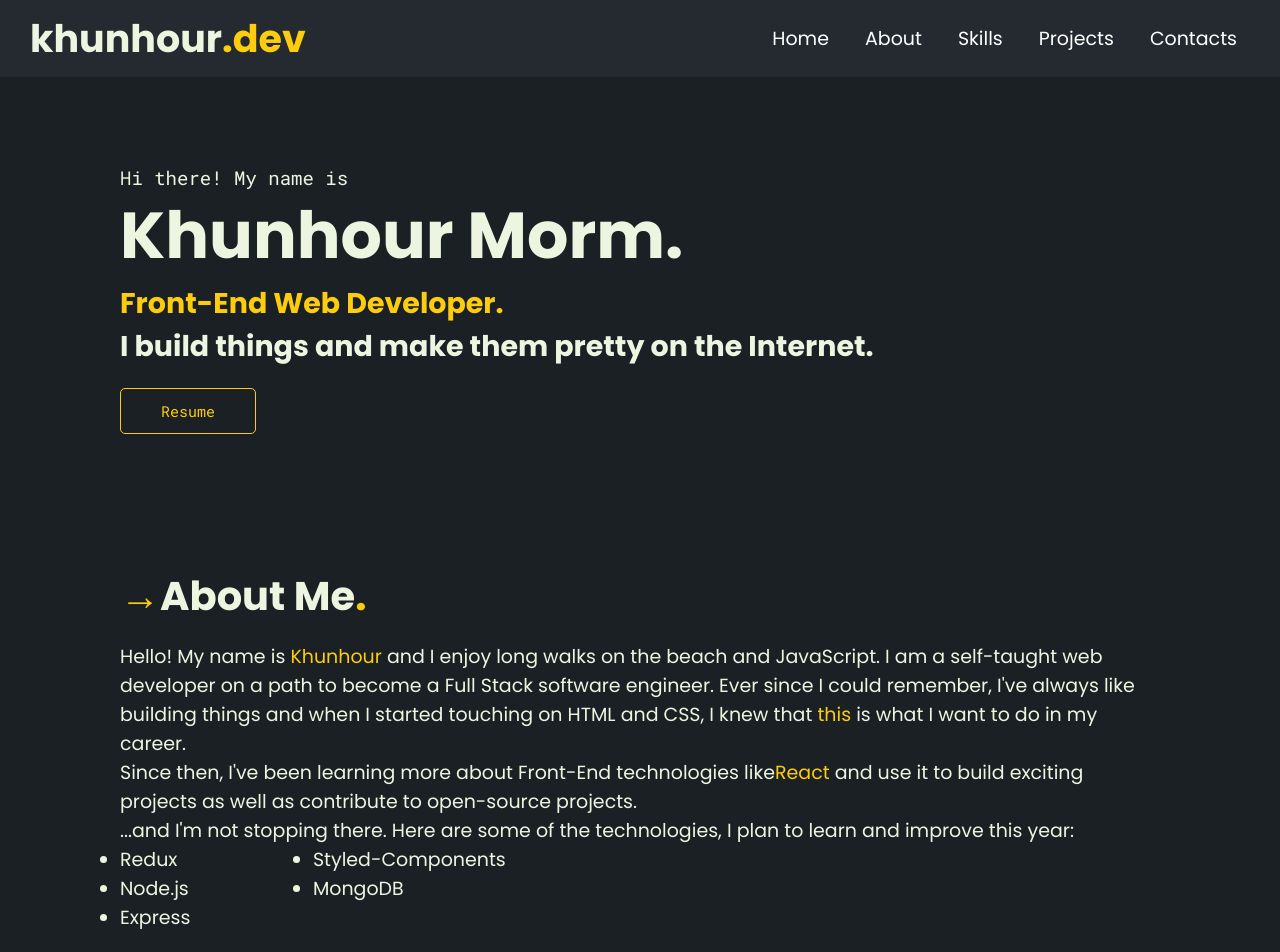
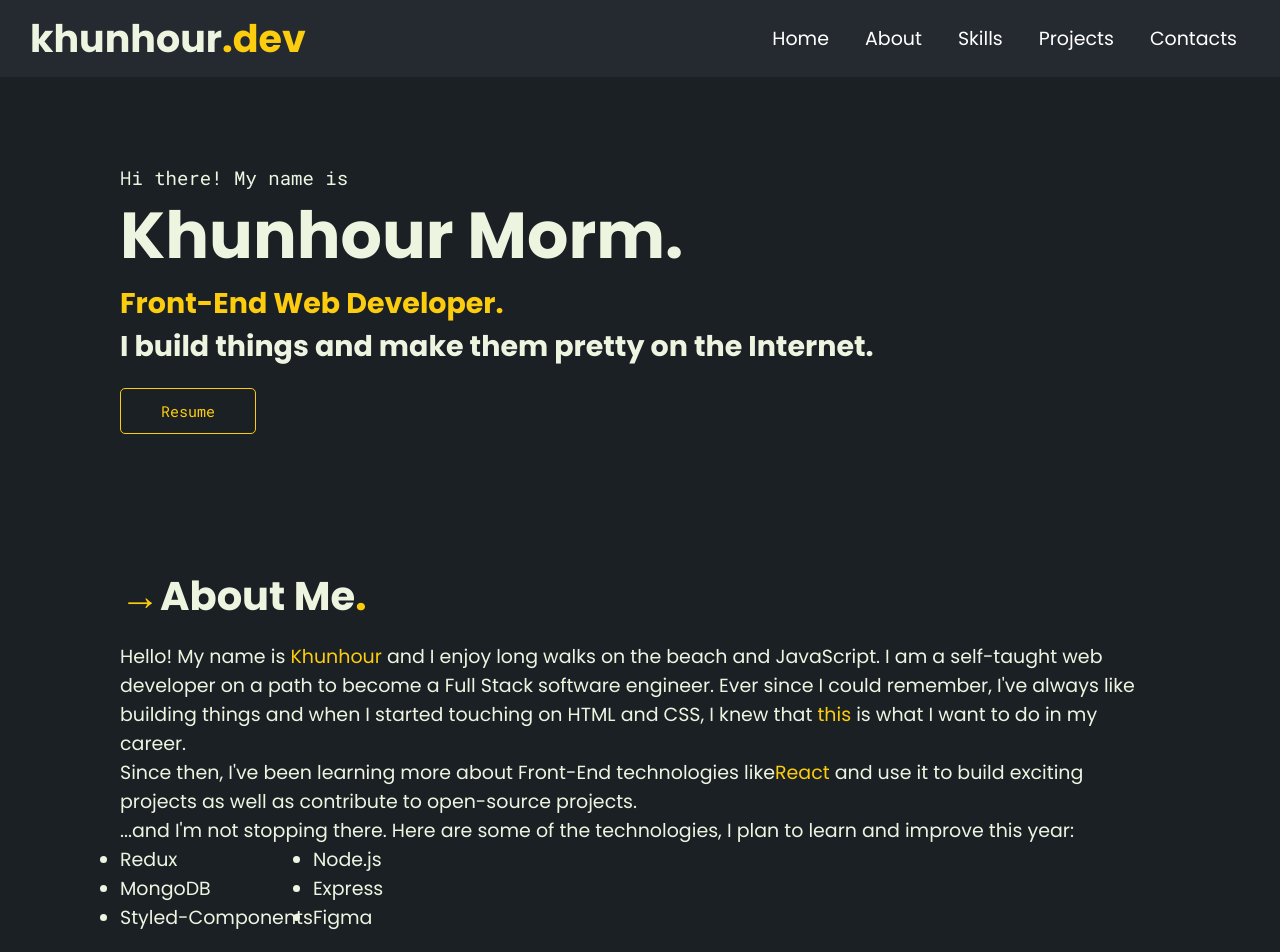
Before and after one commit to khunhour/portfolio, a React (Create React App) app: page / in a window 1280 px wide. Shown: the top 952 px of the page. Built offline with nearby package versions, Linux system fonts and the light colour scheme.

Commit message:
update tech i want to learn list

```diff
--- a/src/components/About/About.js
+++ b/src/components/About/About.js
@@ -23,10 +23,11 @@ export default function About() {
 			</p>
 			<ul className="yellow-bullet-lists">
 				<li>Redux</li>
-				<li>Styled-Components</li>
 				<li>Node.js</li>
 				<li>MongoDB</li>
 				<li>Express</li>
+				<li>Styled-Components</li>
+				<li>Figma</li>
 			</ul>
 		</section>
 	);
```
